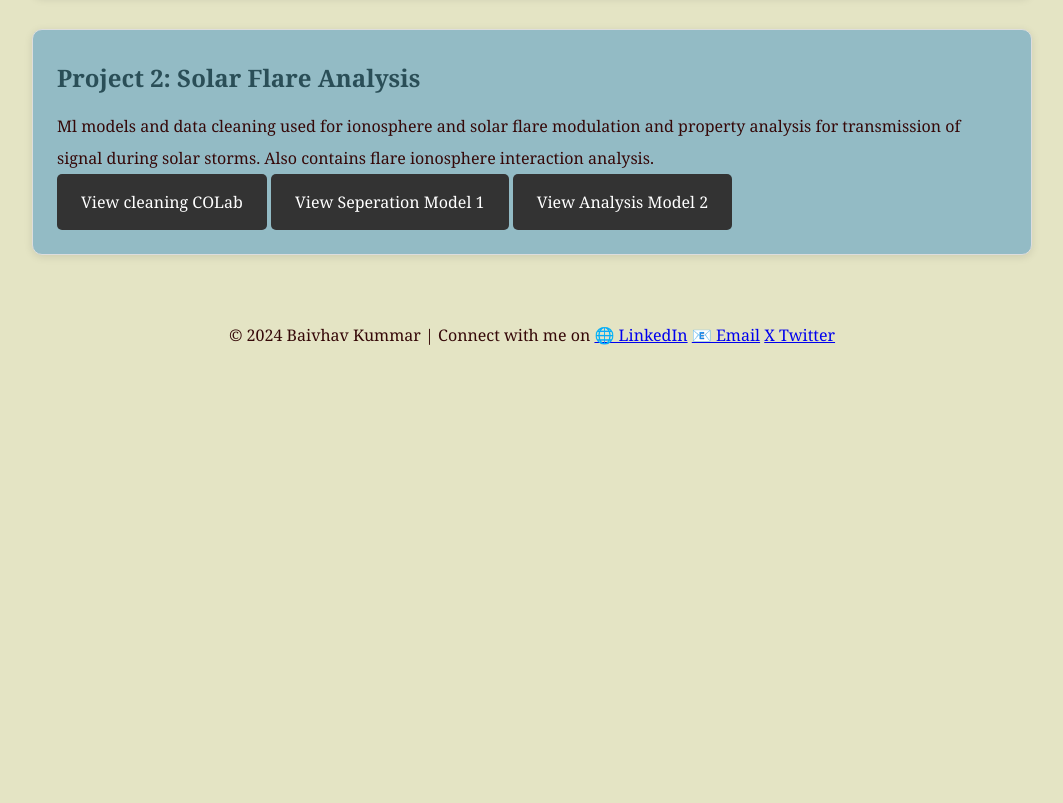
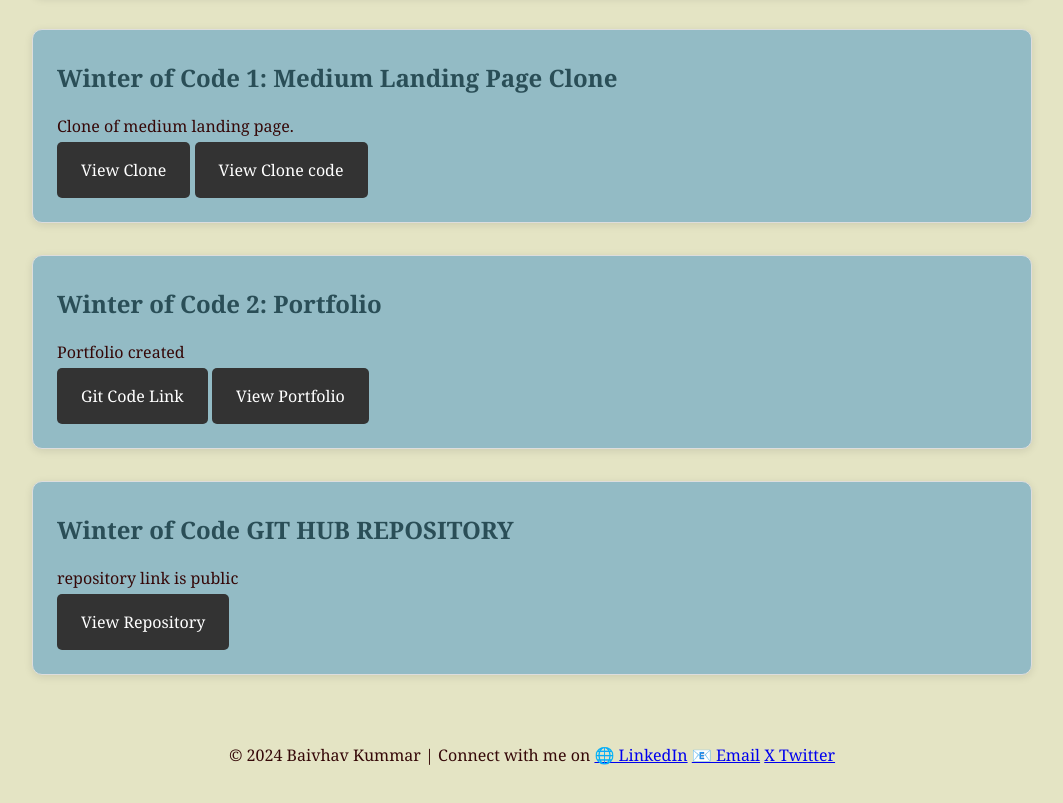
Before and after one commit to BaivhavKummar/Winter-of-Code, a plain HTML site: page portfoliocode.html in a window 1280 px wide. Shown: the part 1417-2220 px from the top of the page, without its empty margins (108-1171 px from the left). Before the commit the page ends 1825 px from the top, so only its background shows below. Drawn offline with Linux system fonts and the light colour scheme.

Commit message:
Update portfoliocode.html

```diff
--- a/portfoliocode.html
+++ b/portfoliocode.html
@@ -1,4 +1,3 @@
-
 <!DOCTYPE html>
 <html lang="en">
 <head>
@@ -186,9 +185,21 @@
             </div>
             <br>
             <div class="project-item">
-                <h3>Project 2: Solar Flare Analysis</h3>
-                <p>Ml models and data cleaning used for ionosphere and solar flare modulation and property analysis for transmission of signal during solar storms. Also contains flare ionosphere interaction analysis.</p>
-                <a href="https://github.com/BaivhavKummar/Project-Models/blob/main/no1.%20pre%20dataset%20visualization%20.ipynb" class="btn">View cleaning COLab</a>   <a href="https://github.com/BaivhavKummar/Project-Models/blob/main/fisrt1%20solar%20flare%20detect%20ml.ipynb" class="btn">View Seperation Model 1</a>   <a href="https://github.com/BaivhavKummar/Project-Models/blob/main/2nd%20Solar%20flare%20analysismodel.ipynb" class="btn">View Analysis Model 2</a>
+                <h3>Winter of Code 1: Medium Landing Page Clone</h3>
+                <p>Clone of medium landing page.</p>
+                <a href="" class="btn">View Clone</a>   <a href="https://github.com/BaivhavKummar/Winter-of-Code/blob/main/clone4.html" class="btn">View Clone code</a>
+            </div>
+            <br>
+            <div class="project-item">
+                <h3>Winter of Code 2: Portfolio</h3>
+                <p>Portfolio created</p>
+                <a href="https://github.com/BaivhavKummar/Winter-of-Code/blob/main/portfoliocode.html" class="btn">Git Code Link</a>   <a href="http://portfolio.free.nf/?i=1" class="btn">View Portfolio</a>
+            </div>
+            <br>
+            <div class="project-item">
+                <h3>Winter of Code GIT HUB REPOSITORY</h3>
+                <p>repository link is public</p>
+                <a href="https://github.com/BaivhavKummar/Winter-of-Code" class="btn">View Repository</a>
             </div>
         </section>
     </div>
```
